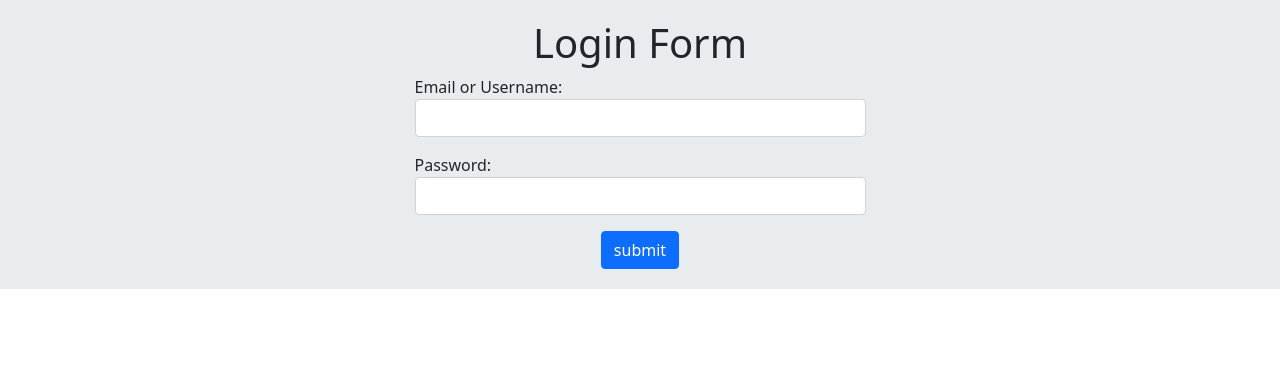
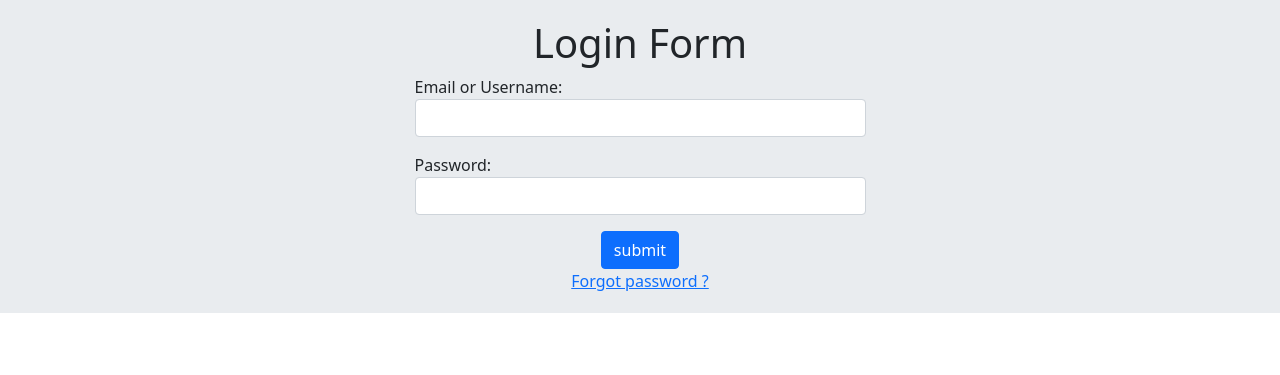
Before and after one commit to clon3r2/Django-SocialMedia, a Django app: page /accounts/login/ in a window 1280 px wide. Shown: the part 57-432 px from the top of the page. Run offline with Django 4.2, Linux system fonts and the light colour scheme.

Commit message:
added forgot password link

```diff
--- a/account/templates/account/login.html
+++ b/account/templates/account/login.html
@@ -8,6 +8,7 @@
     {{ form.as_p }}
     <div class="text-center"><button class="btn btn-primary" type="submit">submit</button></div>
 </form>
+    <a href="{% url 'account:reset_password' %}" class="text-center"> Forgot password ? </a>
 </div>
 </div>
 {% endblock %}
```
